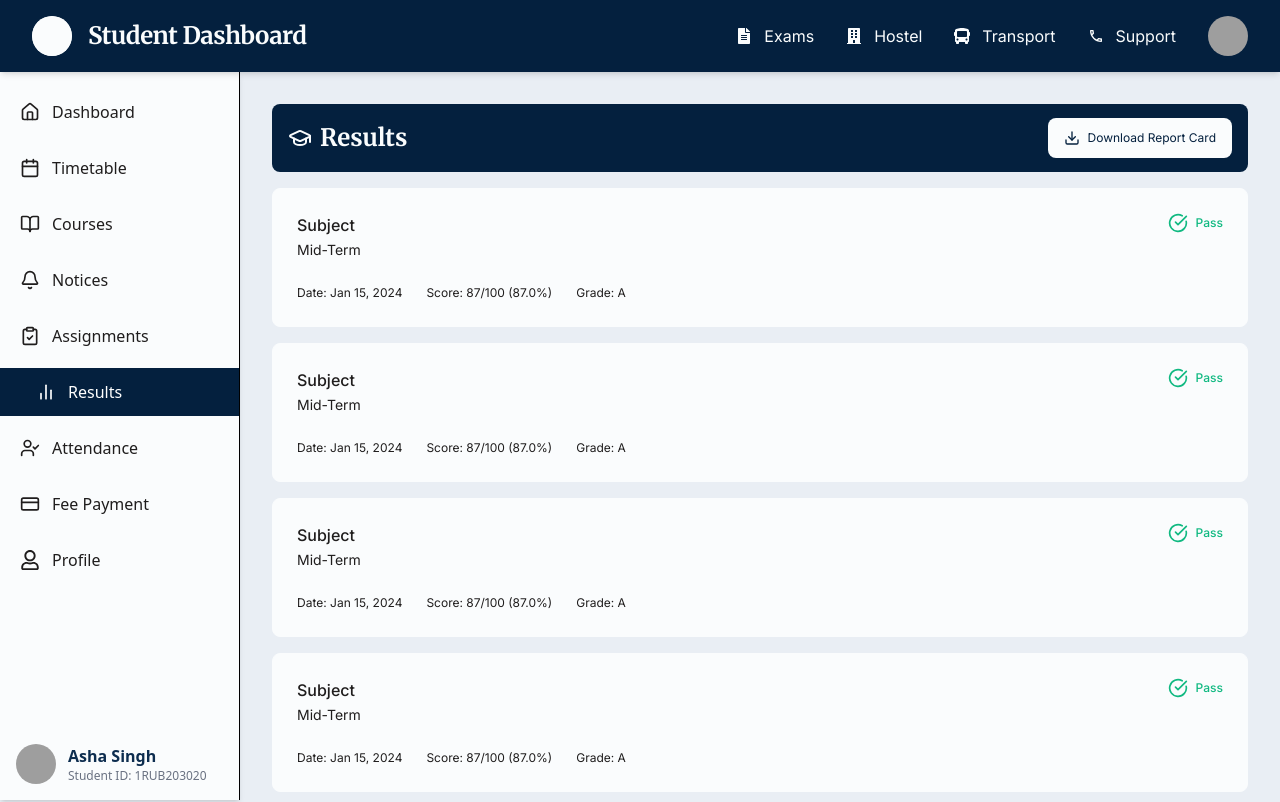
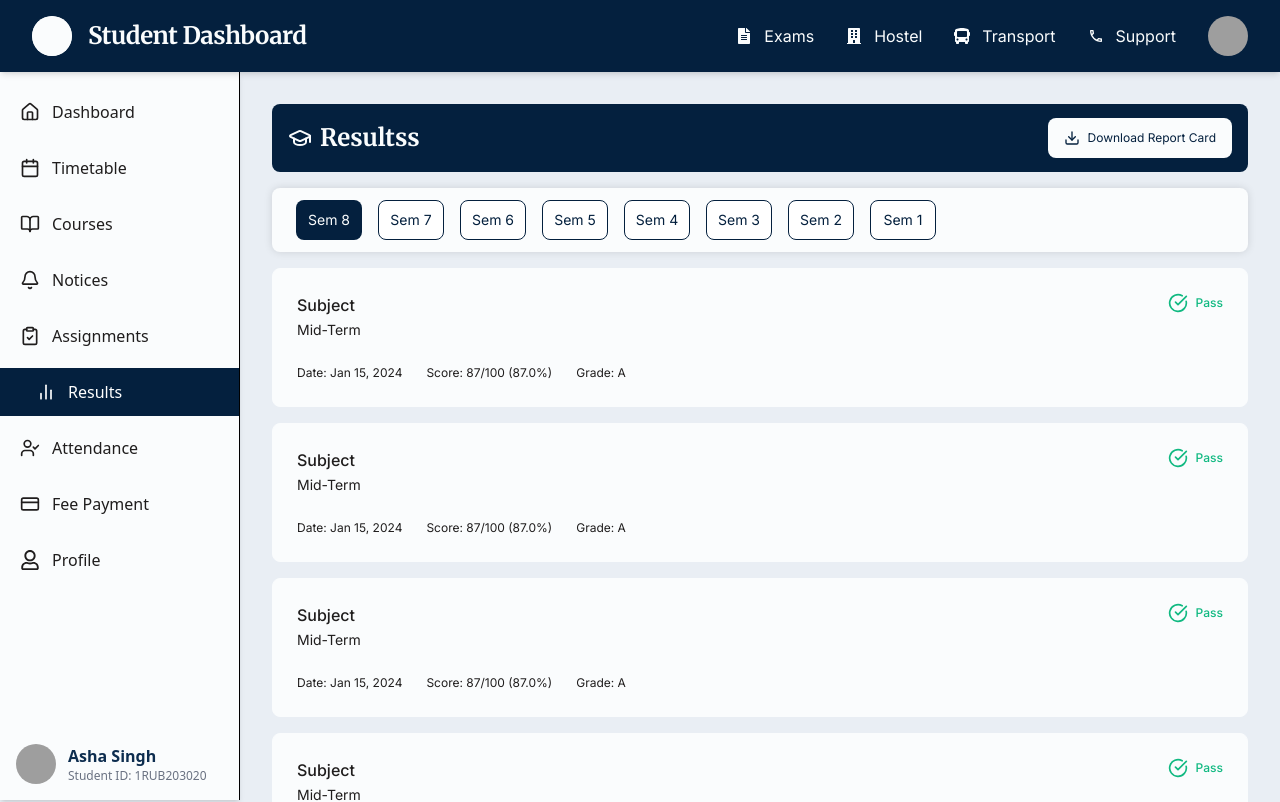
Before and after one commit to Aristiec/SMSfrontend, a React (Vite) app in the folder frontend/: page /student/results in a window 1280 px wide. Shown: the top 802 px of the page. Built offline with nearby package versions, Linux system fonts and the light colour scheme; grey boxes are pictures that could not be loaded; a web font is replaced by a local one.

Commit message:
added semester section on results

```diff
--- a/frontend/src/pages/student/Results.jsx
+++ b/frontend/src/pages/student/Results.jsx
@@ -1,4 +1,4 @@
-import React from "react";
+import React, { useState } from "react";
 import {
   Download,
   GraduationCap,
@@ -47,6 +47,19 @@ const previousSemesters = [
 ];
 
 const Results = () => {
+  const [activeSemester, setActiveSemester] = useState("Sem 8");
+
+  const semesters = [
+    "Sem 8",
+    "Sem 7",
+    "Sem 6",
+    "Sem 5",
+    "Sem 4",
+    "Sem 3",
+    "Sem 2",
+    "Sem 1",
+  ];
+
   return (
     <div className="mx-auto bg-[#E9EEF4] flex flex-col gap-8 min-h-screen font-[Inter]">
       <div className="flex flex-col px-4 gap-4 mt-4">
@@ -55,13 +68,37 @@ const Results = () => {
           <div className="flex items-center gap-2">
             <GraduationCap className="w-6 h-6" />
             <h1 className="text-[24px] font-semibold font-[Merriweather]">
-              Results
+              Resultss
             </h1>
           </div>
-          <button className="bg-[#FAFCFD] h-[40px] font-[Inter] text-[12px] text-[#04203E] px-4 py-2 rounded-lg flex items-center gap-2 ">
+          <button className="bg-[#FAFCFD] h-[40px] font-[Inter] text-[12px] text-[#04203E] px-4 py-2 rounded-lg flex items-center gap-2">
             <Download className="w-4 h-4" />
             Download Report Card
           </button>
+        </div>
+
+        {/* Semester Selection */}
+        <div
+          className="flex items-center gap-[16px] px-[24px] py-[12px] rounded-[8px] shadow-sm"
+          style={{ background: "#FAFCFD", boxShadow: "0px 0px 8px 0px #0000001F" }}
+        >
+          {semesters.map((sem) => (
+            <div
+              key={sem}
+              onClick={() => setActiveSemester(sem)}
+              className={`w-[66px] h-[40px] flex items-center justify-center rounded-[8px] cursor-pointer ${
+                activeSemester === sem ? "bg-[#04203E]" : "bg-white border border-[#04203E]"
+              }`}
+            >
+              <span
+                className={`text-[14px] font-[400] leading-[24px] font-[Inter] ${
+                  activeSemester === sem ? "text-[#FAFCFD]" : "text-[#04203E]"
+                }`}
+              >
+                {sem}
+              </span>
+            </div>
+          ))}
         </div>
 
         {/* Current Results Section */}
```
